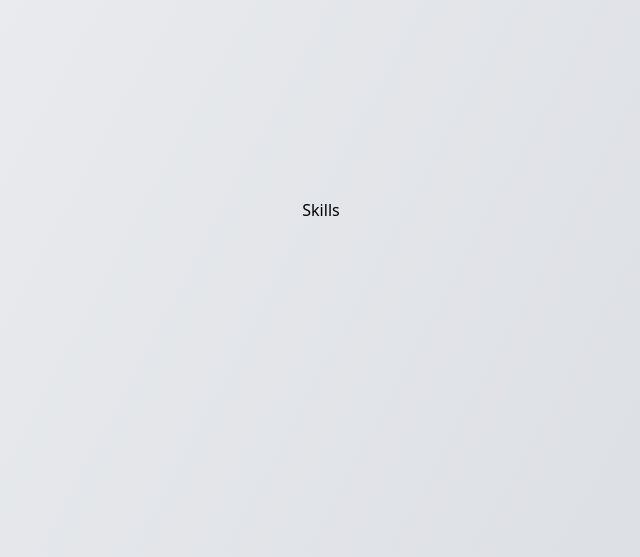
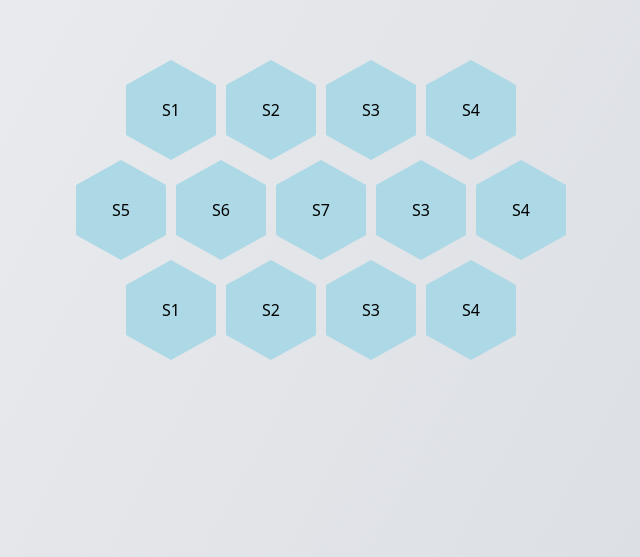
Before and after one commit to ameerhamza-23/ameer-hamza, a Next.js app: page / in a window 1280 px wide. Shown: the part 990-1547 px from the top of the page, without its empty margins (255-895 px from the left). Built offline with nearby package versions, Linux system fonts and the light colour scheme.

Commit message:
Added Skills

```diff
--- a/src/app/globals.css
+++ b/src/app/globals.css
@@ -12,3 +12,28 @@ section {
     height: 100vh;
     scroll-snap-stop: always;
 }
+
+.container {
+    display: flex;
+    flex-direction: column;
+    justify-content: center;
+    align-items: center;
+    flex-wrap: wrap;
+}
+
+.container .hexagonArea {
+    display: flex;
+}
+
+.container .hexagonArea .hexagon {
+    position: relative;
+    width: 90px;
+    height: 100px;
+    margin: 0 5px;
+    clip-path: polygon(0 25%, 50% 0, 100% 25%, 100% 75%, 50% 100%, 0 75%);
+    display: flex;
+    justify-content: center;
+    align-items: center;
+    background-color: lightblue;
+    flex-direction: column;
+}
--- a/src/app/page.tsx
+++ b/src/app/page.tsx
@@ -6,7 +6,7 @@ export default function Home() {
     <div className="scroll-parent">
       <section style={{ height: '100vh' }} className="flex justify-center items-center">
         <div className="size-3/4 flex items-center">
-          <h1 className="text-2xl text-center">"Hello! I'm a passionate web developer committed to mastering new technologies to craft dynamic and responsive websites. Let's innovate together!"
+          <h1 className="text-2xl text-center">Hello! I'm a passionate web developer committed to mastering new technologies to craft dynamic and responsive websites. Let's innovate together"
           </h1>
         </div>
       </section>
--- a/src/components/Skills.tsx
+++ b/src/components/Skills.tsx
@@ -1,3 +1,53 @@
 export default function Skills() {
-    return <h1>Skills</h1>
+    return (
+        <div className="container">
+            <div className="hexagonArea first">
+                <div className="hexagon">
+                    <h3>S1</h3>
+                </div>
+                <div className="hexagon">
+                    <h3>S2</h3>
+                </div>
+                <div className="hexagon">
+                    <h3>S3</h3>
+                </div>
+                <div className="hexagon">
+                    <h3>S4</h3>
+                </div>
+            </div>
+
+            <div className="hexagonArea second">
+                <div className="hexagon">
+                    <h3>S5</h3>
+                </div>
+                <div className="hexagon">
+                    <h3>S6</h3>
+                </div>
+                <div className="hexagon">
+                    <h3>S7</h3>
+                </div>
+                <div className="hexagon">
+                    <h3>S3</h3>
+                </div>
+                <div className="hexagon">
+                    <h3>S4</h3>
+                </div>
+            </div>
+
+            <div className="hexagonArea first">
+                <div className="hexagon">
+                    <h3>S1</h3>
+                </div>
+                <div className="hexagon">
+                    <h3>S2</h3>
+                </div>
+                <div className="hexagon">
+                    <h3>S3</h3>
+                </div>
+                <div className="hexagon">
+                    <h3>S4</h3>
+                </div>
+            </div>
+        </div>
+    )
 }
```
